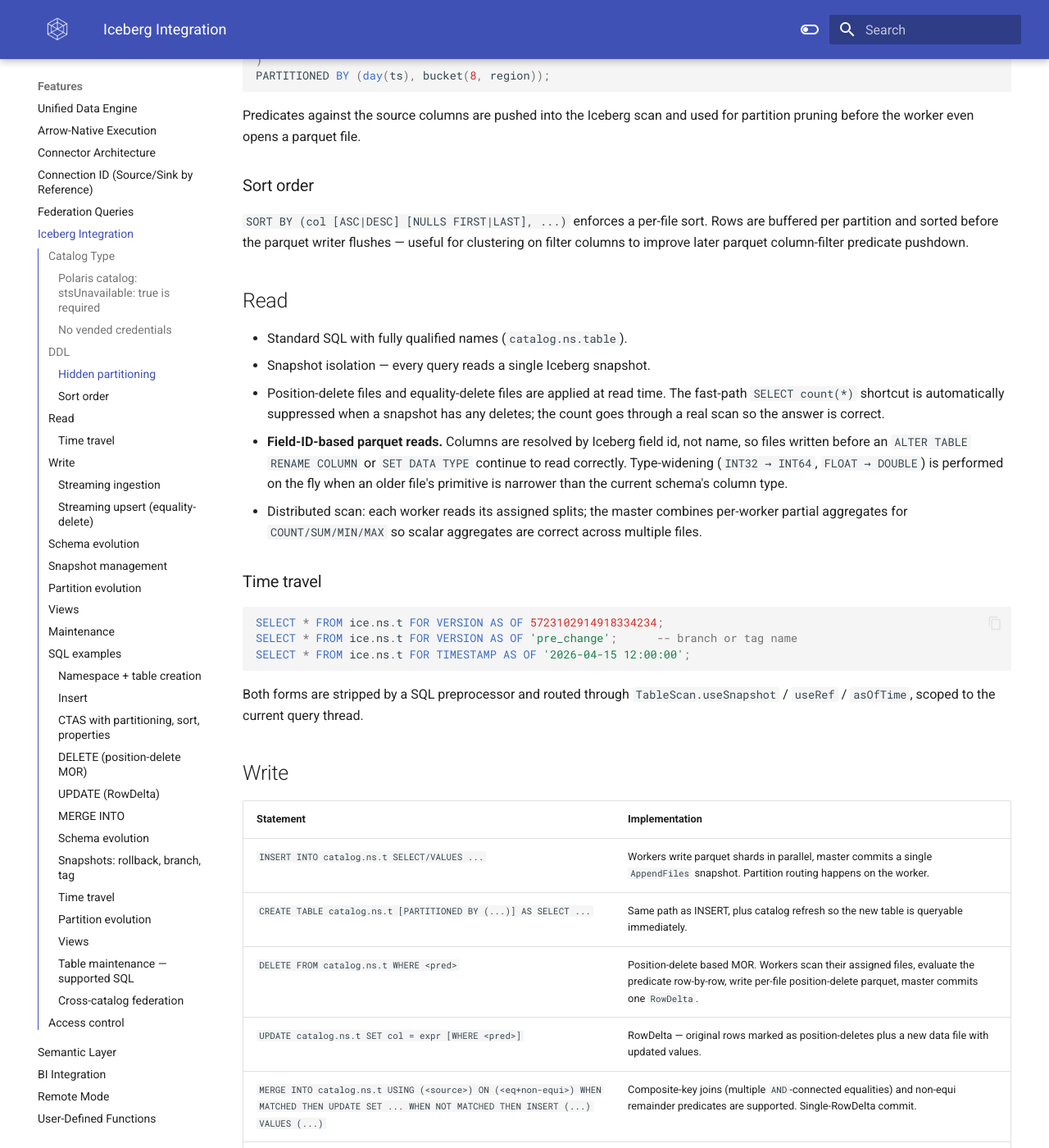
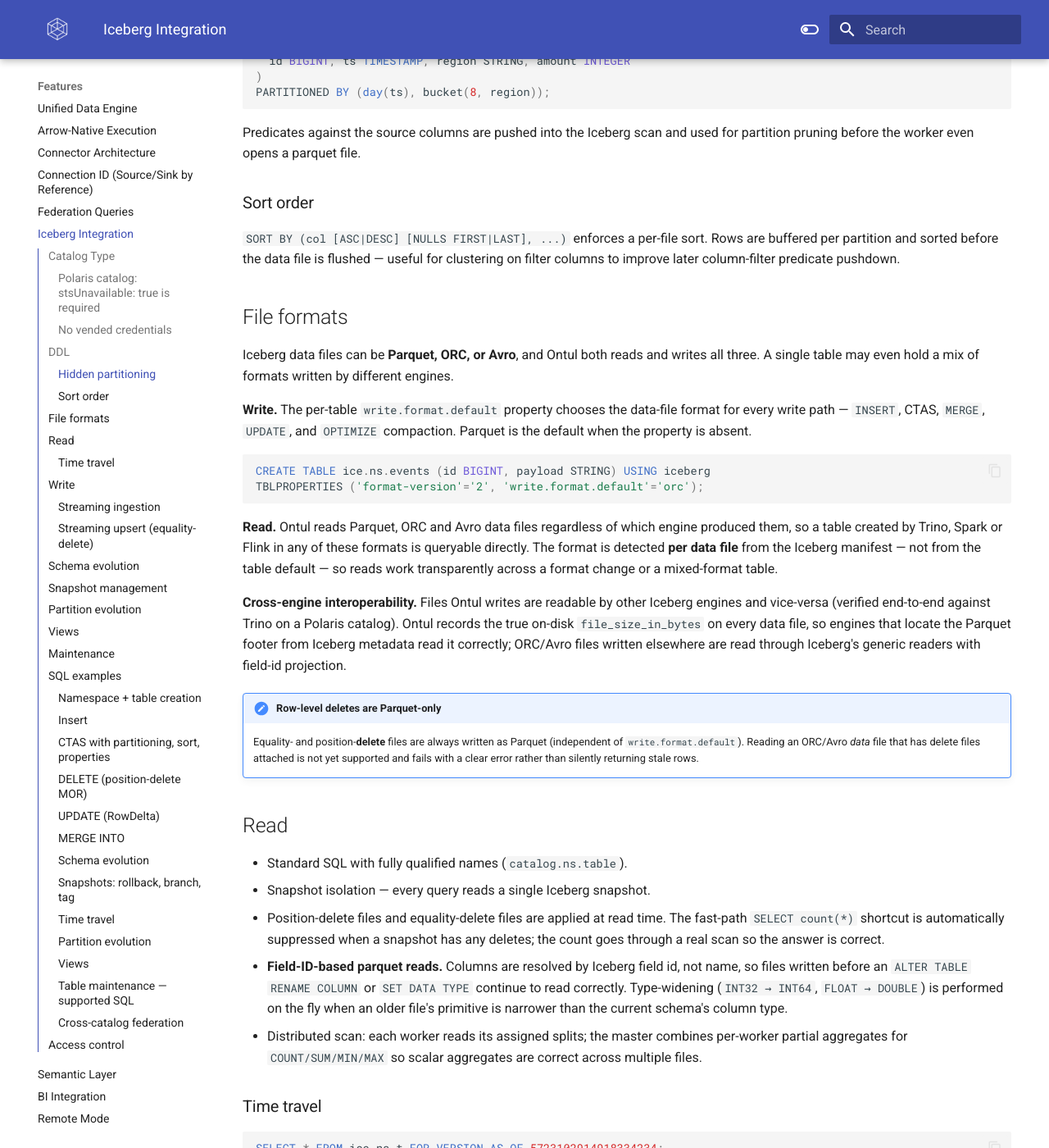
Before and after one commit to cloudcheflabs/ontul-docs, an MkDocs documentation site: the page built from docs/features/iceberg-integration.md, in a window 1280 px wide and 1400 px high, scrolled down 2692 px. Shown: the whole window at 82% size. Built offline with MkDocs 1.6.1 and Material for MkDocs 9.7.7, drawn with Linux system fonts in a browser that asks for light colours; the version menu is left out; some of the changed text lies outside the part shown.

Commit message:
docs(iceberg): document Parquet/ORC/Avro file formats + cross-engine (Trino) interop
- new 'File formats' section: write.format.default selects ORC/Avro/Parquet on
  all write paths; reads detect format per data file; cross-engine read/write
  with Trino; Parquet-only delete-file caveat
- CREATE TABLE syntax: document USING iceberg + TBLPROPERTIES aliases, ORC example
- INSERT row reworded to be format-aware

Co-Authored-By: Claude Opus 4.8 (1M context) <noreply@anthropic.com>

````diff
--- a/docs/features/iceberg-integration.md
+++ b/docs/features/iceberg-integration.md
@@ -65,7 +65,7 @@ Ontul sends `header.X-Iceberg-Access-Delegation: ""` on every catalog call so Po
 | Statement | Notes |
 |---|---|
 | `CREATE SCHEMA [IF NOT EXISTS] catalog.namespace` | Creates an Iceberg namespace. |
-| `CREATE TABLE [IF NOT EXISTS] catalog.ns.t (cols) [PARTITIONED BY (...)] [SORT BY (...)] [WITH (props)]` | Format v2, with optional hidden partitioning and sort order. |
+| `CREATE TABLE [IF NOT EXISTS] catalog.ns.t (cols) [USING iceberg] [PARTITIONED BY (...)] [SORT BY (...)] [WITH (props) \| TBLPROPERTIES (props)]` | Format v2, with optional hidden partitioning and sort order. `USING iceberg` (Spark style) is accepted and ignored; `WITH` and `TBLPROPERTIES` are interchangeable property clauses. |
 | `CREATE TABLE catalog.ns.t [PARTITIONED BY (...)] AS SELECT ...` | CTAS, distributed across workers. |
 | `DROP TABLE [IF EXISTS] catalog.ns.t` | Honors Polaris `polaris.config.drop-with-purge.enabled` for actual S3 cleanup. |
 | `DROP SCHEMA [IF EXISTS] catalog.namespace` | Namespace must be empty. |
@@ -89,7 +89,25 @@ Predicates against the source columns are pushed into the Iceberg scan and used
 
 ### Sort order
 
-`SORT BY (col [ASC|DESC] [NULLS FIRST|LAST], ...)` enforces a per-file sort. Rows are buffered per partition and sorted before the parquet writer flushes — useful for clustering on filter columns to improve later parquet column-filter predicate pushdown.
+`SORT BY (col [ASC|DESC] [NULLS FIRST|LAST], ...)` enforces a per-file sort. Rows are buffered per partition and sorted before the data file is flushed — useful for clustering on filter columns to improve later column-filter predicate pushdown.
+
+## File formats
+
+Iceberg data files can be **Parquet, ORC, or Avro**, and Ontul both reads and writes all three. A single table may even hold a mix of formats written by different engines.
+
+**Write.** The per-table `write.format.default` property chooses the data-file format for every write path — `INSERT`, CTAS, `MERGE`, `UPDATE`, and `OPTIMIZE` compaction. Parquet is the default when the property is absent.
+
+```sql
+CREATE TABLE ice.ns.events (id BIGINT, payload STRING) USING iceberg
+TBLPROPERTIES ('format-version'='2', 'write.format.default'='orc');
+```
+
+**Read.** Ontul reads Parquet, ORC and Avro data files regardless of which engine produced them, so a table created by Trino, Spark or Flink in any of these formats is queryable directly. The format is detected **per data file** from the Iceberg manifest — not from the table default — so reads work transparently across a format change or a mixed-format table.
+
+**Cross-engine interoperability.** Files Ontul writes are readable by other Iceberg engines and vice-versa (verified end-to-end against Trino on a Polaris catalog). Ontul records the true on-disk `file_size_in_bytes` on every data file, so engines that locate the Parquet footer from Iceberg metadata read it correctly; ORC/Avro files written elsewhere are read through Iceberg's generic readers with field-id projection.
+
+!!! note "Row-level deletes are Parquet-only"
+    Equality- and position-**delete** files are always written as Parquet (independent of `write.format.default`). Reading an ORC/Avro *data* file that has delete files attached is not yet supported and fails with a clear error rather than silently returning stale rows.
 
 ## Read
 
@@ -113,7 +131,7 @@ Both forms are stripped by a SQL preprocessor and routed through `TableScan.useS
 
 | Statement | Implementation |
 |---|---|
-| `INSERT INTO catalog.ns.t SELECT/VALUES ...` | Workers write parquet shards in parallel, master commits a single `AppendFiles` snapshot. Partition routing happens on the worker. |
+| `INSERT INTO catalog.ns.t SELECT/VALUES ...` | Workers write data-file shards (in the table's `write.format.default`, see [File formats](#file-formats)) in parallel, master commits a single `AppendFiles` snapshot. Partition routing happens on the worker. |
 | `CREATE TABLE catalog.ns.t [PARTITIONED BY (...)] AS SELECT ...` | Same path as INSERT, plus catalog refresh so the new table is queryable immediately. |
 | `DELETE FROM catalog.ns.t WHERE <pred>` | Position-delete based MOR. Workers scan their assigned files, evaluate the predicate row-by-row, write per-file position-delete parquet, master commits one `RowDelta`. |
 | `UPDATE catalog.ns.t SET col = expr [WHERE <pred>]` | RowDelta — original rows marked as position-deletes plus a new data file with updated values. |
@@ -249,6 +267,12 @@ CREATE TABLE ice.sales.props_demo (
   write.format.default = 'parquet',
   custom.tag = 'ml-features'
 );
+
+-- Spark-style USING + TBLPROPERTIES, ORC data files
+CREATE TABLE ice.sales.orc_demo (
+  id INT, name VARCHAR, amount DOUBLE
+) USING iceberg
+TBLPROPERTIES ('format-version'='2', 'write.format.default'='orc');
 ```
 
 ### Insert
````
